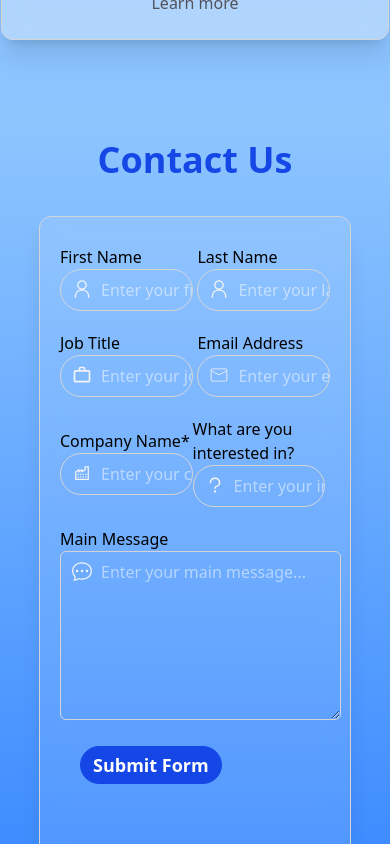
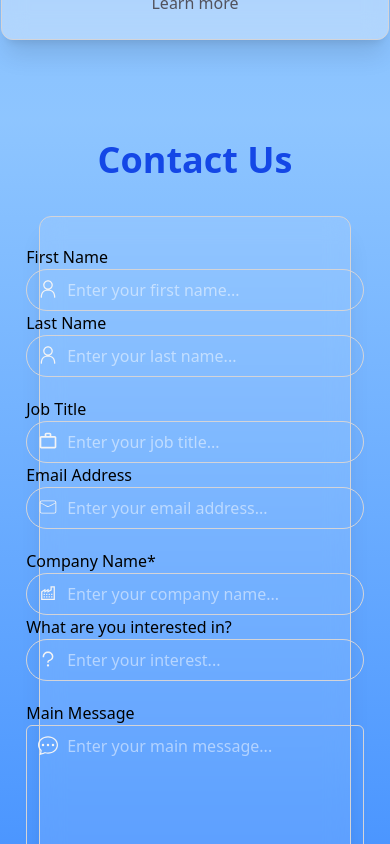
Before and after one commit to AbhinavKaushik15/hom_assessment, a React (Vite) app: page / in a window 390 px wide. Shown: the part 4900-5744 px from the top of the page. Built offline with nearby package versions, Linux system fonts and the light colour scheme.

Commit message:
form responsive

```diff
--- a/src/components/contact/Contact.jsx
+++ b/src/components/contact/Contact.jsx
@@ -8,19 +8,19 @@ import { BsChatDots } from "react-icons/bs";
 
 const Contact = () => {
   return (
-    <div className="w-full min-h-[100vh] flex flex-col items-center py-5 gap-9 bg-gradient-to-b from-blue-300 to-blue-500">
+    <div className="w-full min-h-[110vh] flex flex-col items-center py-5 gap-9 bg-gradient-to-b from-blue-300 to-blue-500">
       <h1 className="text-4xl md:text-5xl text-center font-[600] text-blue-700">
         Contact Us
       </h1>
       {/* Contact Form */}
-      <div className="w-[80vw] min-h-[90vh] pt-7 rounded-xl shadow-xl backdrop-blur-md bg-[#fafafa1a] border-[1.8px] border-zinc-300 px-5 flex flex-col gap-5">
+      <div className="w-[80vw] min-h-[110vh] pt-7 rounded-xl shadow-xl backdrop-blur-md bg-[#fafafa1a] border-[1.8px] border-zinc-300 px-5 flex flex-col gap-5">
         {/* First Name & Last Name */}
-        <div className="flex items-center justify-between">
+        <div className="flex flex-col sm:flex-row items-center justify-between">
           <div className="flex flex-col">
             <span className="text-md font-[500]">First Name</span>
             <div className="relative">
               <input
-                className="border-[1px] border-zinc-300 text-white rounded-full py-2 w-[34vw] pl-10 outline-none"
+                className="border-[1px] border-zinc-300 text-white rounded-full py-2 w-[40vh] sm:w-[34vw] pl-10 outline-none"
                 type="text"
                 placeholder="Enter your first name..."
               />
@@ -32,7 +32,7 @@ const Contact = () => {
             <span className="text-md font-[500]">Last Name</span>
             <div className="relative">
               <input
-                className="border-[1px] border-zinc-300 rounded-full text-white py-2 w-[34vw] pl-10 outline-none"
+                className="border-[1px] border-zinc-300 rounded-full text-white py-2 w-[40vh] sm:w-[34vw] pl-10 outline-none"
                 type="text"
                 placeholder="Enter your last name..."
               />
@@ -42,12 +42,12 @@ const Contact = () => {
         </div>
 
         {/* job & email */}
-        <div className="flex items-center justify-between">
+        <div className="flex flex-col sm:flex-row items-center justify-between">
           <div className="flex flex-col">
             <span className="text-md font-[500]">Job Title</span>
             <div className="relative">
               <input
-                className="border-[1px] border-zinc-300 text-white rounded-full py-2 w-[34vw] pl-10 outline-none"
+                className="border-[1px] border-zinc-300 text-white rounded-full py-2 w-[40vh] sm:w-[34vw] pl-10 outline-none"
                 type="text"
                 placeholder="Enter your job title..."
               />
@@ -59,7 +59,7 @@ const Contact = () => {
             <span className="text-md font-[500]">Email Address</span>
             <div className="relative">
               <input
-                className="border-[1px] border-zinc-300 text-white rounded-full py-2 w-[34vw] pl-10 outline-none"
+                className="border-[1px] border-zinc-300 text-white rounded-full py-2 w-[40vh] sm:w-[34vw] pl-10 outline-none"
                 type="text"
                 placeholder="Enter your email address..."
               />
@@ -69,12 +69,12 @@ const Contact = () => {
         </div>
 
         {/* company & interest */}
-        <div className="flex items-center justify-between">
+        <div className="flex flex-col sm:flex-row items-center justify-between">
           <div className="flex flex-col">
             <span className="text-md font-[500]">Company Name*</span>
             <div className="relative">
               <input
-                className="border-[1px] border-zinc-300 rounded-full text-white py-2 w-[34vw] pl-10 outline-none"
+                className="border-[1px] border-zinc-300 rounded-full text-white py-2 w-[40vh] sm:w-[34vw] pl-10 outline-none"
                 type="text"
                 placeholder="Enter your company name..."
               />
@@ -88,7 +88,7 @@ const Contact = () => {
             </span>
             <div className="relative">
               <input
-                className="border-[1px] border-zinc-300 rounded-full text-white py-2 w-[34vw] pl-10 outline-none"
+                className="border-[1px] border-zinc-300 rounded-full text-white py-2 w-[40vh] sm:w-[34vw] pl-10 outline-none"
                 type="text"
                 placeholder="Enter your interest..."
               />
@@ -98,12 +98,12 @@ const Contact = () => {
         </div>
 
         {/* message */}
-        <div className="flex items-center">
+        <div className="flex flex-col sm:flex-row items-center">
           <div className="flex flex-col">
             <span className="text-md font-[500]">Main Message</span>
             <div className="relative">
               <textarea
-                className="border-[1px] border-zinc-300 rounded-md text-white py-2 h-[30vh] max-h-[20vh] w-[72vw] lg:w-[76vw] pl-10 outline-none"
+                className="border-[1px] border-zinc-300 rounded-md text-white py-2 h-[30vh] max-h-[20vh] w-[40vh] sm:w-[72vw] lg:w-[76vw] pl-10 outline-none"
                 type="text"
                 placeholder="Enter your main message..."
               ></textarea>
```
